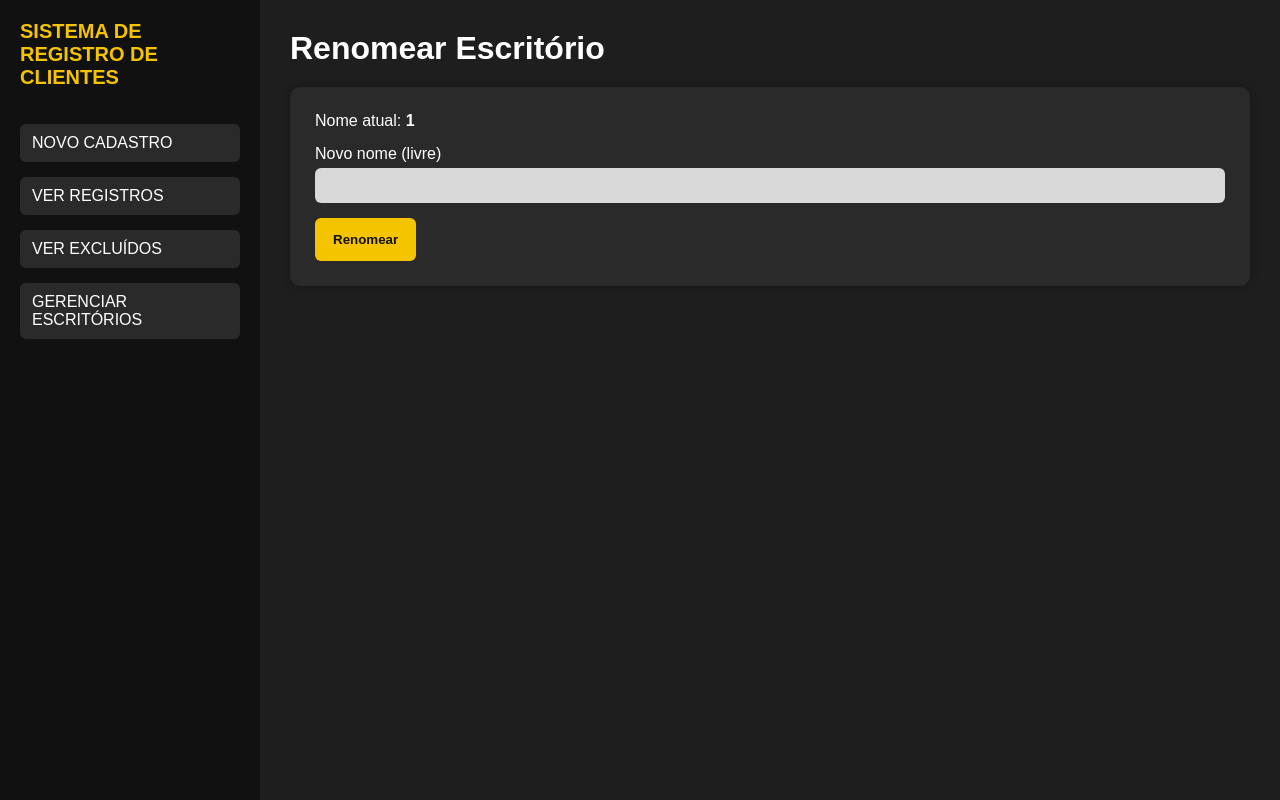
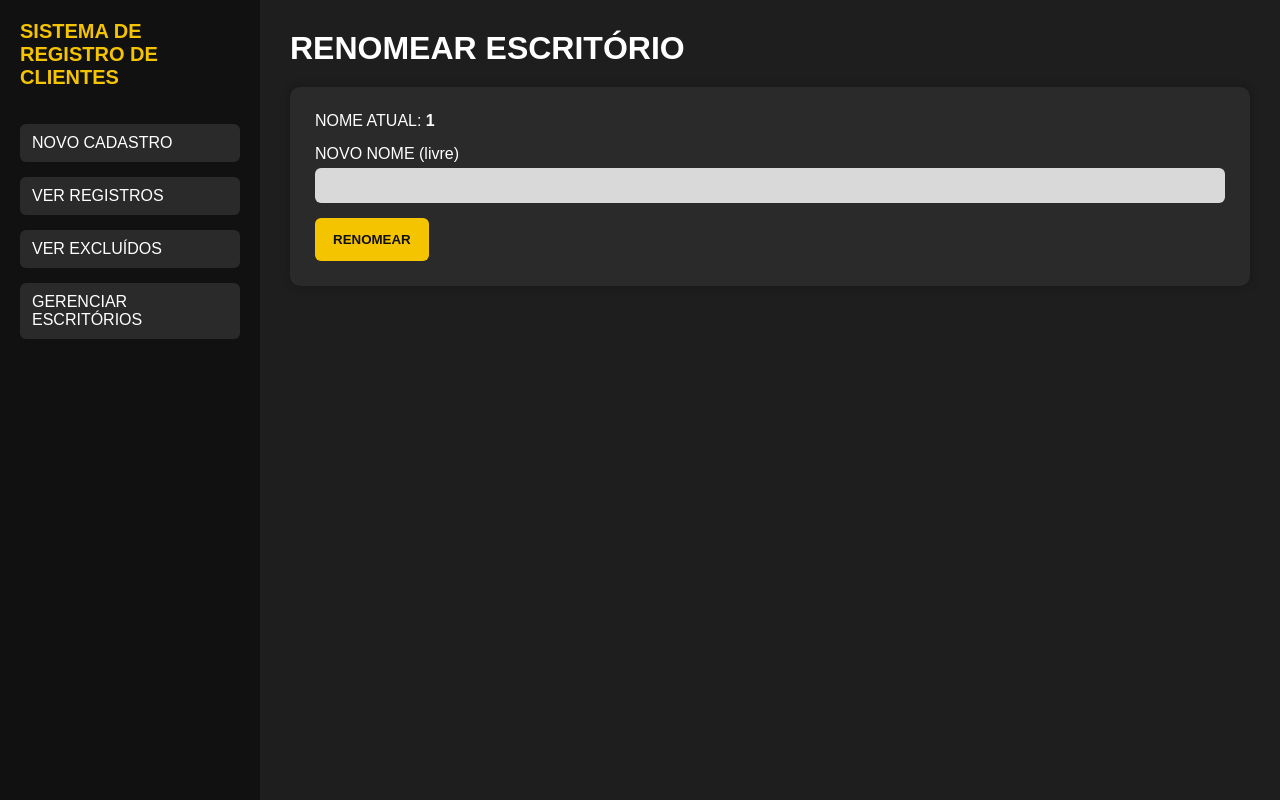
Before and after one commit to bponedev/REGISTRO-DE-CLIENTES, a Flask app: page /edit_office/1 in a window 1280 px wide. Run offline with Flask 3, Linux system fonts and the light colour scheme; data that the repository does not hold is empty.

Commit message:
Update edit_office.html

```diff
--- a/templates/edit_office.html
+++ b/templates/edit_office.html
@@ -1,23 +1,12 @@
 {% extends "base.html" %}
 {% block content %}
-
-<h1>Renomear Escritório</h1>
-
+<h1>RENOMEAR ESCRITÓRIO</h1>
 <div class="card">
   <form action="{{ url_for('rename_office') }}" method="post">
     <input type="hidden" name="office_old" value="{{ office }}">
-
-    <label class="field">
-      Nome atual: <strong>{{ office }}</strong>
-    </label>
-
-    <label class="field">
-      Novo nome (livre)
-      <input name="office_new" required>
-    </label>
-
-    <button class="btn">Renomear</button>
+    <label class="field">NOME ATUAL: <strong>{{ display }}</strong></label>
+    <label class="field">NOVO NOME (livre)<input name="office_new" required></label>
+    <button class="btn" type="submit">RENOMEAR</button>
   </form>
 </div>
-
 {% endblock %}
```
